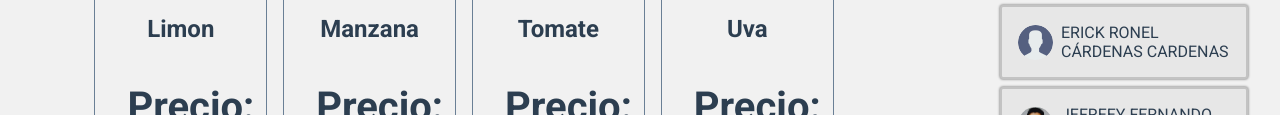
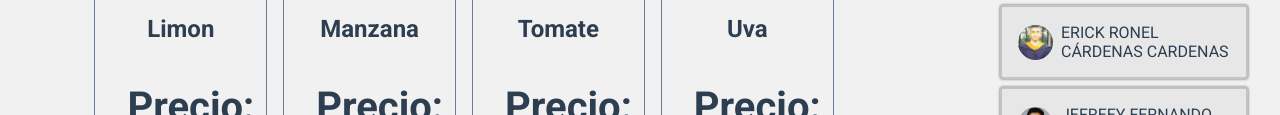
Before and after one commit to Dfj9705/proyecto1-dw, a plain HTML site: page index.html in a window 1280 px wide. Shown: the part 681-796 px from the top of the page. Drawn offline with Linux system fonts and the light colour scheme.

Commit message:
agrega imagen final

```diff
--- a/index.html
+++ b/index.html
@@ -69,7 +69,7 @@
                         <img src="./assets/img/brandon.jpeg" alt="Persona 2"> BRANDON JORGE MARIO ADOLFO SÁNCHEZ
                     </li>
                     <li>
-                        <img src="./assets/img/usuario.png" alt="Persona 3"> ERICK RONEL CÁRDENAS CARDENAS
+                        <img src="./assets/img/erick.jpeg" alt="Persona 3"> ERICK RONEL CÁRDENAS CARDENAS
                     </li>
                     <li>
                         <img src="./assets/img/jeffrey.jpeg" alt="Persona 4"> JEFREEY FERNANDO ARTURO PEREZ LOPEZ
```
